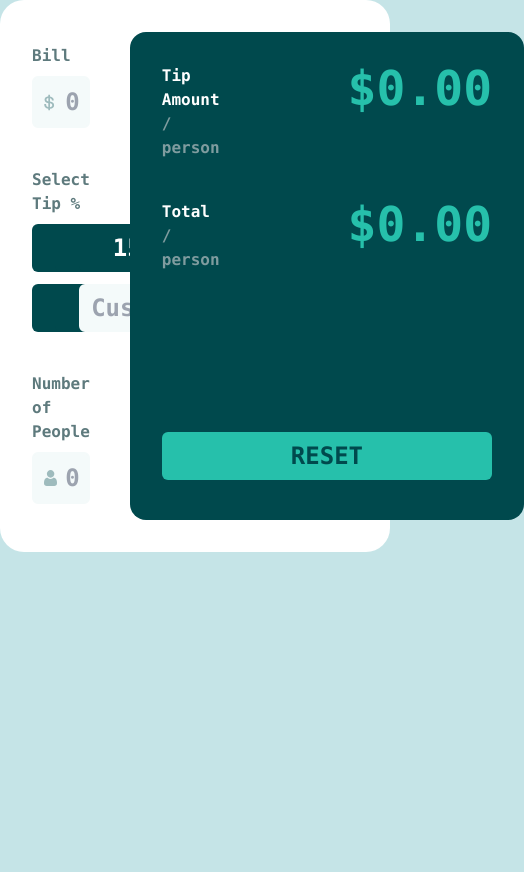
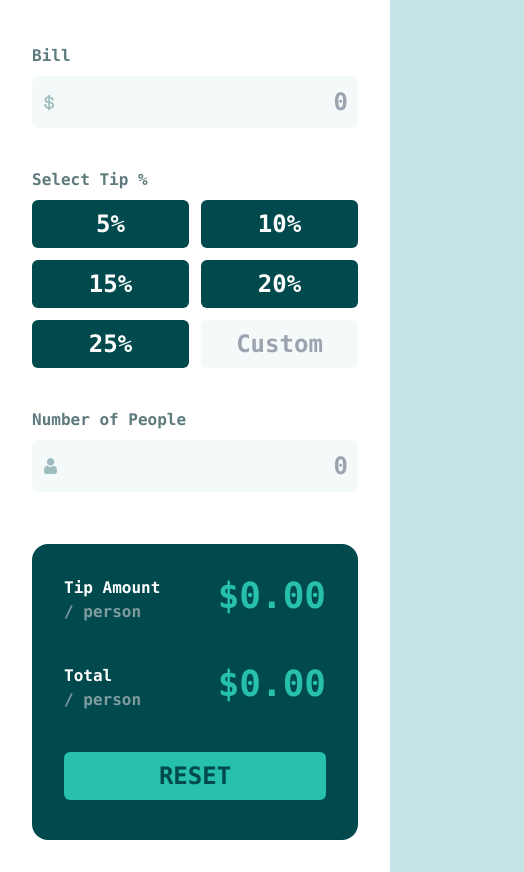
Before and after one commit to HectorKayman/react-tipper-fm, a React (Vite) app: page / in a window 390 px wide. Shown: the whole page, 524 px wide, since content can reach past the window. Before the commit the page ends 844 px from the top, so only its background shows below. Built offline with nearby package versions, Linux system fonts and the light colour scheme.

Commit message:
Add responsive styles for multiple screen sizes

```diff
--- a/src/App.jsx
+++ b/src/App.jsx
@@ -3,7 +3,7 @@ import { TipForm } from "./TipForm";
 
 export default function App() {
   return (
-    <div className="flex gap-10 rounded-3xl bg-white p-8 font-mono font-bold">
+    <div className="flex gap-10 bg-white p-8 font-mono font-bold max-mid:my-10 max-mid:flex-col max-small:my-0 small:rounded-3xl">
       <TipForm />
       <TipDisplay />
     </div>
--- a/src/DisplayText.jsx
+++ b/src/DisplayText.jsx
@@ -1,7 +1,7 @@
 export function DisplayText({ children }) {
   return (
     <div
-      className="flex justify-between gap-32
+      className="flex justify-between small:gap-20 mid:gap-32
     "
     >
       <div>
@@ -9,7 +9,7 @@ export function DisplayText({ children }) {
         <legend className="text-grayishCyan">/ person</legend>
       </div>
       <div>
-        <h3 className="text-5xl text-strongCyan">$0.00</h3>
+        <h3 className="text-4xl text-strongCyan small:text-5xl">$0.00</h3>
       </div>
     </div>
   );
--- a/src/FormRadio.jsx
+++ b/src/FormRadio.jsx
@@ -1,6 +1,6 @@
 export function FormRadio({ id, value, children }) {
   return (
-    <div className="flex h-12 w-28 items-center justify-center">
+    <div className="flex h-12 items-center justify-center small:w-28">
       <input
         className="peer/tip hidden"
         type="radio"
--- a/src/TipDisplay.jsx
+++ b/src/TipDisplay.jsx
@@ -2,7 +2,7 @@ import { DisplayText } from "./DisplayText";
 
 export function TipDisplay() {
   return (
-    <section className="flex flex-col gap-40 rounded-2xl bg-veryDarkCyan p-8">
+    <section className="flex flex-col gap-10 rounded-2xl bg-veryDarkCyan p-8 mid:gap-40">
       <div className="grid gap-10">
         <DisplayText>Tip Amount</DisplayText>
         <DisplayText>Total</DisplayText>
--- a/src/TipForm.jsx
+++ b/src/TipForm.jsx
@@ -8,7 +8,7 @@ export function TipForm() {
     <form className="flex flex-col gap-10 py-3">
       <FormInput logo={Dollar}>Bill</FormInput>
 
-      <fieldset className="grid grid-cols-3 gap-3">
+      <fieldset className="grid grid-cols-2 gap-3 small:grid-cols-3">
         <legend className="mb-2 text-darkGrayishCyan">Select Tip %</legend>
         <FormRadio id="tip-5" value="5" peer="five">
           5%
@@ -26,7 +26,7 @@ export function TipForm() {
           25%
         </FormRadio>
         <input
-          className="w-28 rounded-md border-2 border-VeryLightGrayishCyan bg-VeryLightGrayishCyan text-center text-2xl text-veryDarkCyan focus:border-2 focus:border-strongCyan focus:outline-none"
+          className="rounded-md border-2 border-VeryLightGrayishCyan bg-VeryLightGrayishCyan text-center text-2xl text-veryDarkCyan focus:border-2 focus:border-strongCyan focus:outline-none small:w-28"
           type="text"
           placeholder="Custom"
         />
```
